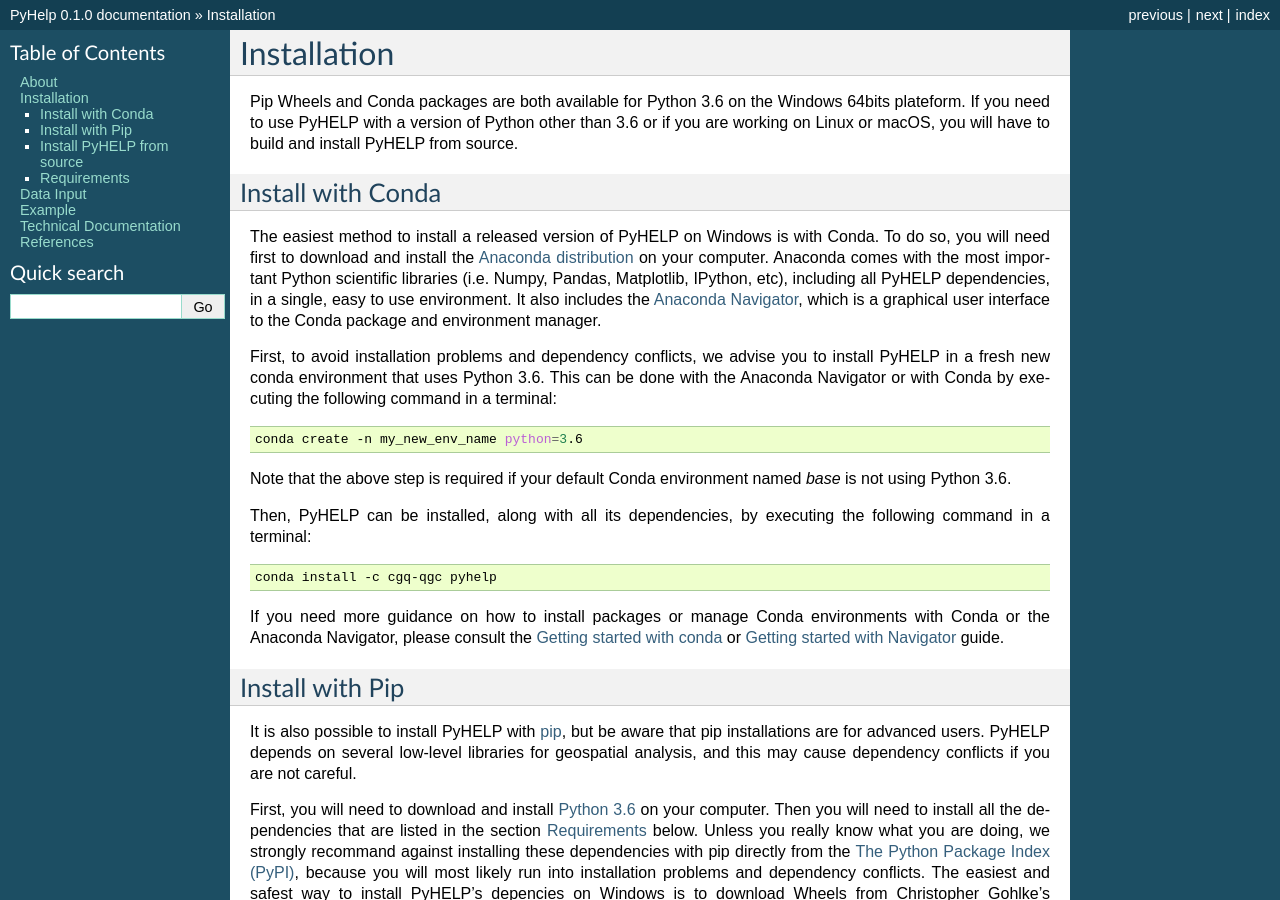
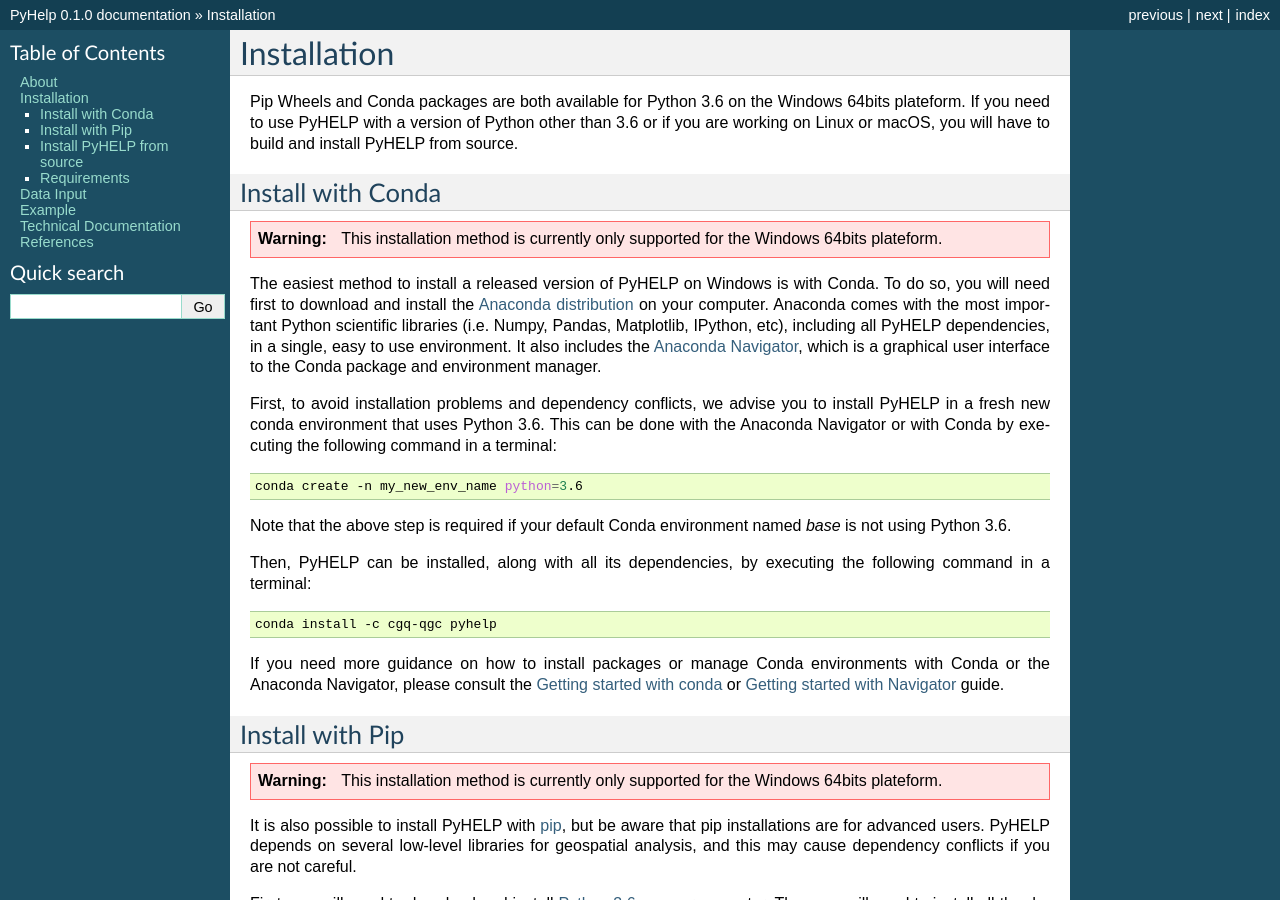
Before and after one commit to cgq-qgc/pyhelp, a Sphinx documentation site: the page built from docs/installation.rst, in a window 1280 px wide and 900 px high. Built offline with Sphinx 7.4.7, drawn with Linux system fonts in a browser that asks for light colours; formulas are drawn with MathJax 3.

Commit message:
Add warning for conda and pip install

```diff
--- a/docs/installation.rst
+++ b/docs/installation.rst
@@ -9,6 +9,9 @@
 
 Install with Conda
 ---------------------------------
+
+.. warning:: This installation method is currently only supported for the
+             Windows 64bits plateform.
 
 The easiest method to install a released version of PyHELP on Windows is
 with Conda. To do so, you will need first to download and install the
@@ -44,6 +47,9 @@
 
 Install with Pip
 ---------------------------------
+
+.. warning:: This installation method is currently only supported for the
+             Windows 64bits plateform.
 
 It is also possible to install PyHELP with `pip`_, but be aware that pip
 installations are for advanced users.
```
